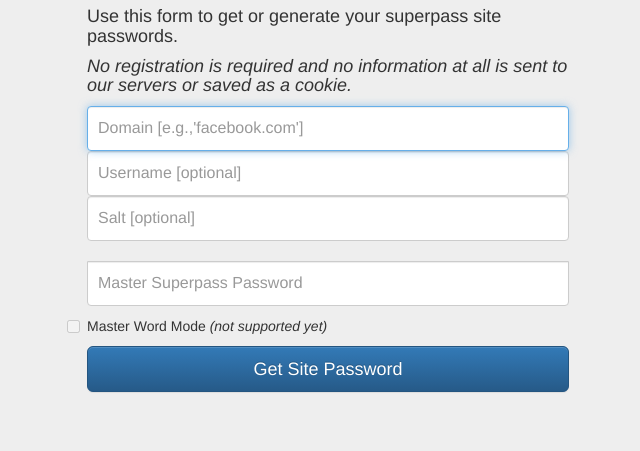
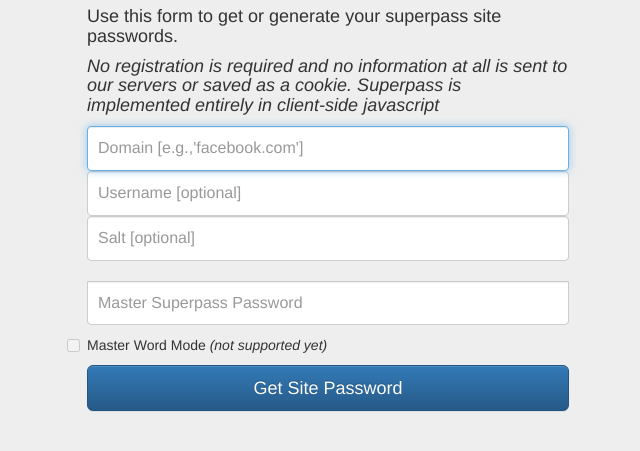
Before and after one commit to superpass/superpass.github.io, a plain HTML site: page index.html in a window 1280 px wide. Shown: the part 111-562 px from the top of the page, without its empty margins (312-952 px from the left). Drawn offline with nearby package versions, Linux system fonts and the light colour scheme.

Commit message:
Update index.html

```diff
--- a/index.html
+++ b/index.html
@@ -83,7 +83,7 @@
 			<form class="form-signin" role="form" id="site_pw_form">
 				<h2 class="form-signin-heading">Superpass Password Manager</h2>
 				<h4 class="form-signin-heading">Use this form to get or generate your superpass site passwords.</h4>
-				<h4><em>No registration is required and no information at all is sent to our servers or saved as a cookie.</em></h4>
+				<h4><em>No registration is required and no information at all is sent to our servers or saved as a cookie. Superpass is implemented entirely in client-side javascript</em></h4>
 				<!--<div class="input-group">
 					<input type="text" class="form-control" placeholder="Domain [e.g.,'facebook.com']" required autofocus>
 					<span class="input-group-addon">?</span>
```
